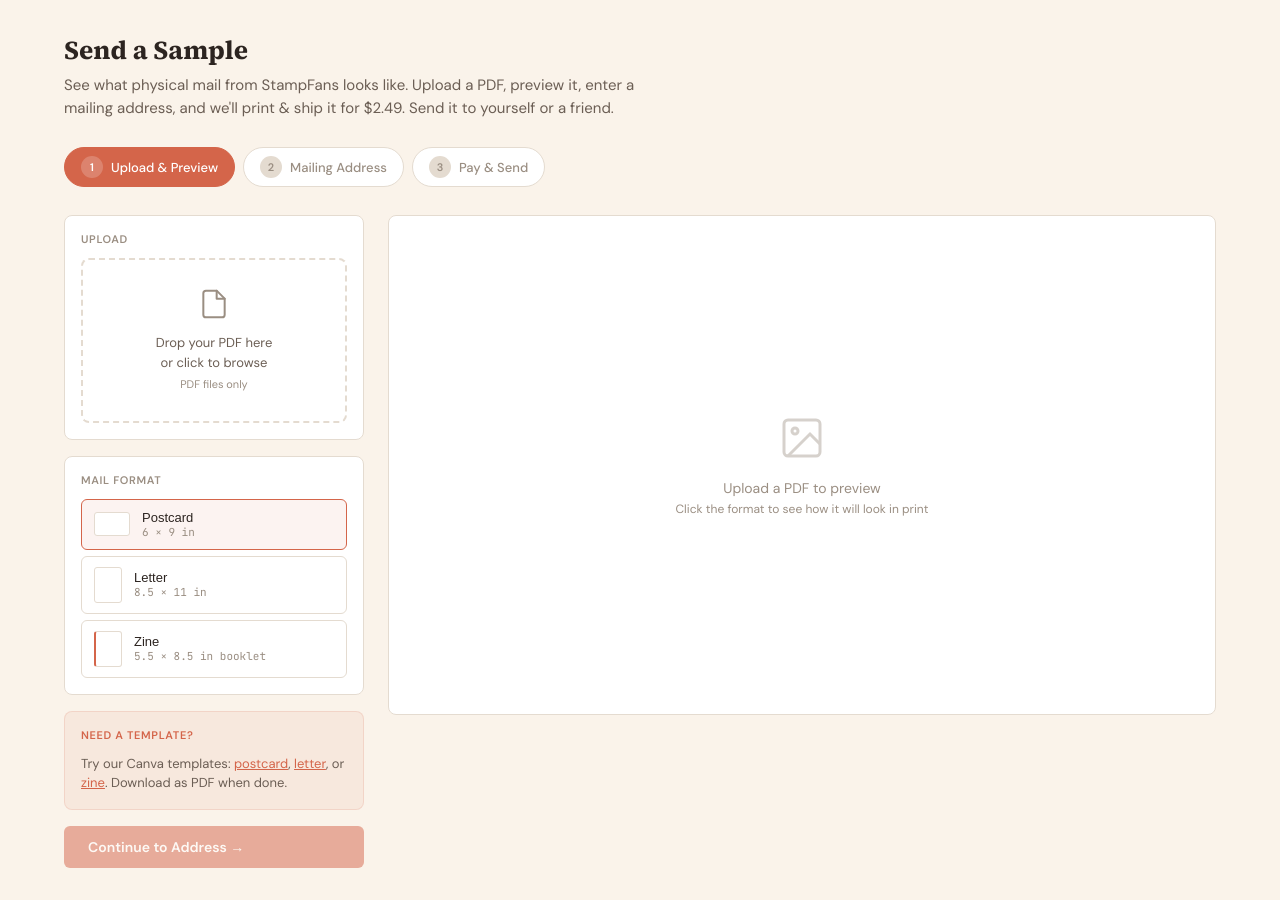
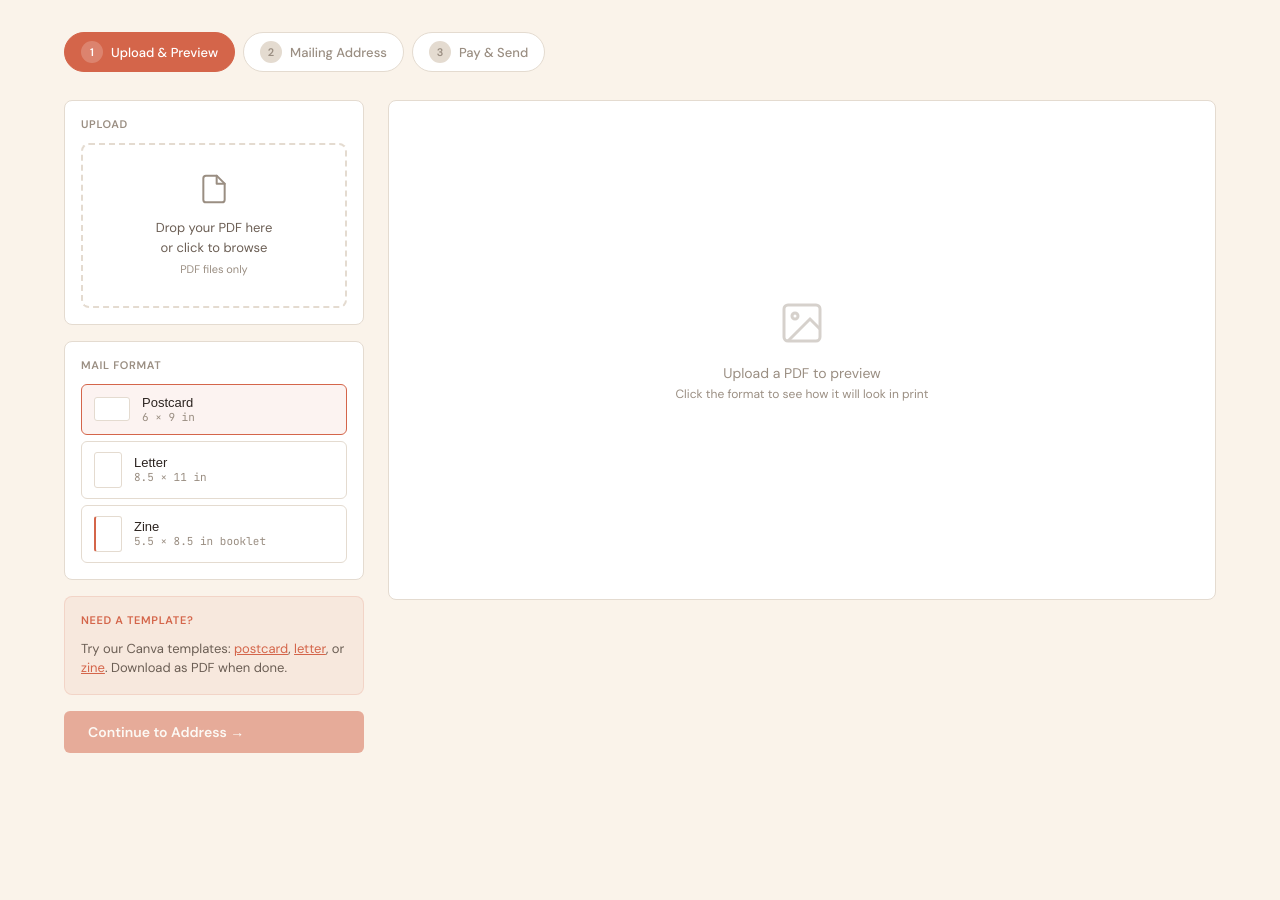
Before and after one commit to nik-frei/stampfans-sample, a website: page public/index.html in a window 1280 px wide. After the commit the page ends 800 px from the top, so only its background shows below. Drawn offline with Linux system fonts and the light colour scheme; no server answers; a script that the page names is missing.

Commit message:
Update index.html
removed header

```diff
--- a/public/index.html
+++ b/public/index.html
@@ -419,12 +419,6 @@
 </head>
 <body>
 <div class="app">
-
-  <!-- Header -->
-  <div class="header">
-    <h1>Send a Sample</h1>
-    <p>See what physical mail from StampFans looks like. Upload a PDF, preview it, enter a mailing address, and we'll print &amp; ship it for $2.49. Send it to yourself or a friend.</p>
-  </div>
 
   <!-- Steps -->
   <div class="steps-bar">
```
